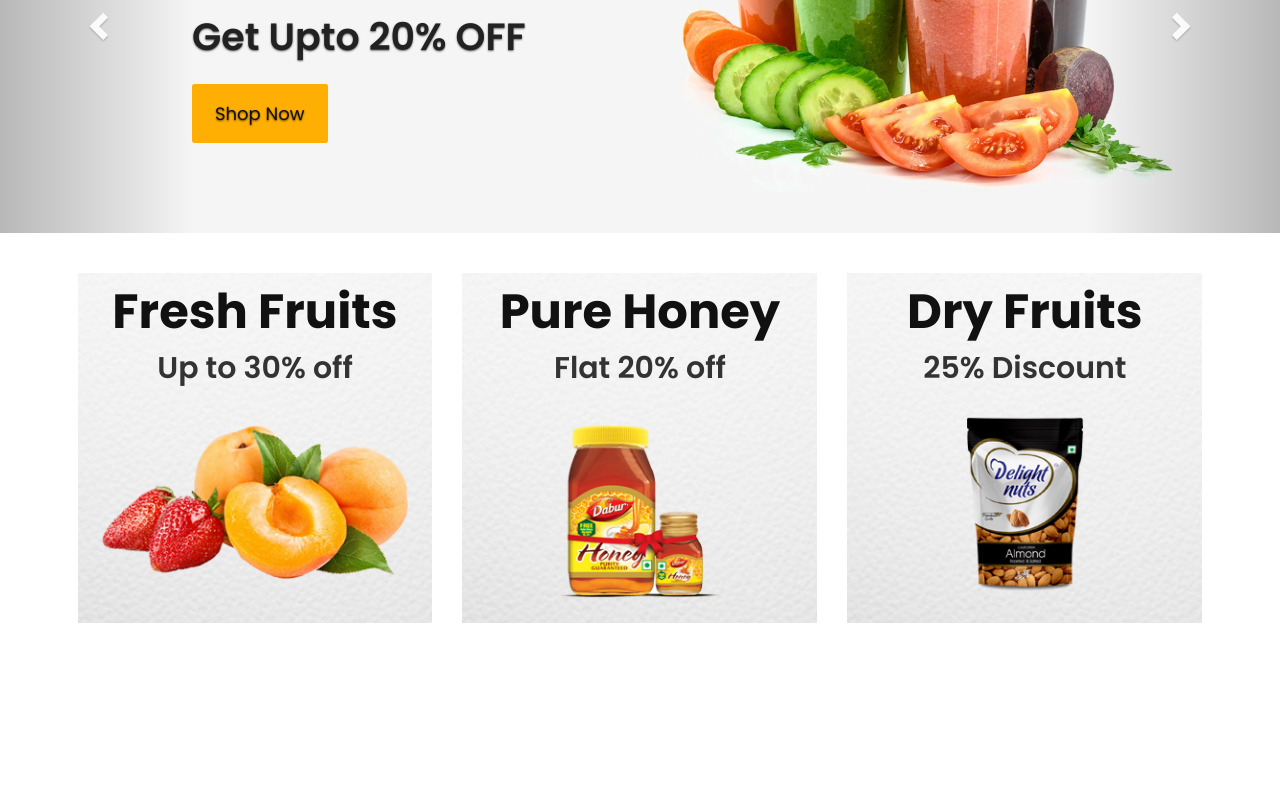
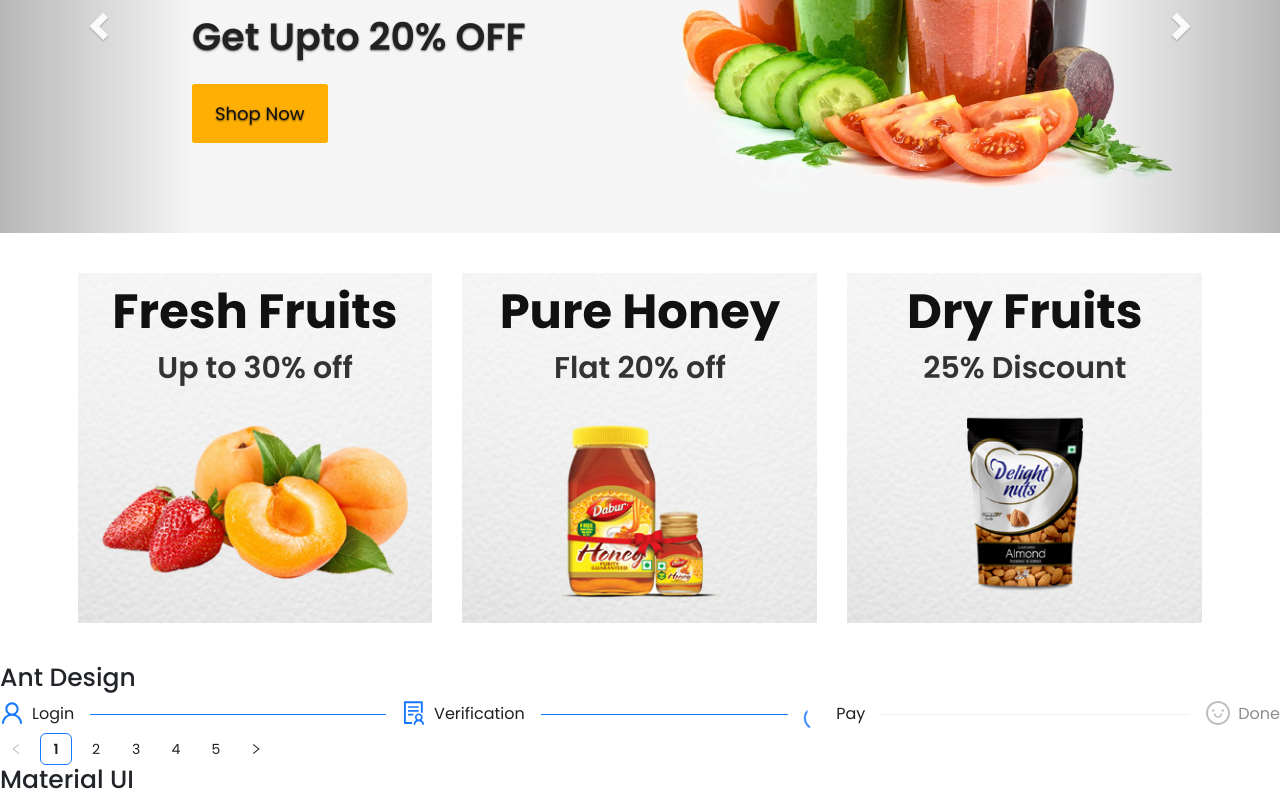
Before and after one commit to shraddhadevani3300/React_vite, a React (Vite) app: page / in a window 1280 px wide. Shown: the part 292-1092 px from the top of the page. Before the commit the page ends 955 px from the top, so only its background shows below. Built offline with nearby package versions, Linux system fonts and the light colour scheme.

Commit message:
Updated components and fixed imports

```diff
--- a/index.css
+++ b/index.css
@@ -101,7 +101,7 @@ border-left: 1px solid #666666;
 .header_inner li:hover>a{
     color: #ffaf04;
 }
-.header_inner .menu-item-shop>a::after{
+/* .header_inner .menu-item-shop>a::after{
     content: ' ▼';
     font-size: 1.5rem;
     margin-left: 5px;
@@ -112,7 +112,7 @@ border-left: 1px solid #666666;
     font-size: 1.5rem;
     margin-left: 5px;
     transition:  10s ease;
-}
+} */
  .sub_menu{
     display: none;
     position: absolute;
--- a/src/Header.jsx
+++ b/src/Header.jsx
@@ -1,5 +1,5 @@
 import Homebody from "./Homebody";
-
+import { IoMdArrowDropdown } from "react-icons/io";
 
 const Header=()=>{
     return(
@@ -36,7 +36,7 @@ const Header=()=>{
                   <a href="#">Home</a>
                 </li>
                 <li className="menu-item-shop">
-                  <a href="#">Shop</a>
+                  <a href="#">Shop <IoMdArrowDropdown /></a>
                   <ul className="sub_menu">
                     <li> <a href="#"> Fashion</a></li>
                     <li> <a href="#"> Jewellery</a></li>
--- a/src/Home.jsx
+++ b/src/Home.jsx
@@ -1,5 +1,6 @@
 import Header from "./Header";
 import Homebody from "./Homebody";
+import Rating from "./Rating";
 
 const Home=()=>{
     return(
@@ -7,6 +8,7 @@ const Home=()=>{
         <div className="home-page">
         <Header/>
         <Homebody/>
+        <Rating/>
         <div className="main-footer"></div>
       </div>
         </>
--- /dev/null
+++ b/src/Rating.jsx
@@ -0,0 +1,44 @@
+// import { Pagination } from "antd";
+// import ArrowDropDownIcon from '@mui/icons-material/ArrowDropDown';
+import { Pagination } from 'antd';
+import { LoadingOutlined, SmileOutlined, SolutionOutlined, UserOutlined } from '@ant-design/icons';
+import { Steps } from 'antd';
+
+
+const Rating=()=>{
+    return(
+
+        <>
+        <h1>Ant Design</h1>
+        <Steps
+    items={[
+      {
+        title: 'Login',
+        status: 'finish',
+        icon: <UserOutlined />,
+      },
+      {
+        title: 'Verification',
+        status: 'finish',
+        icon: <SolutionOutlined />,
+      },
+      {
+        title: 'Pay',
+        status: 'process',
+        icon: <LoadingOutlined />,
+      },
+      {
+        title: 'Done',
+        status: 'wait',
+        icon: <SmileOutlined />,
+      },
+    ]}
+  />
+        <Pagination defaultCurrent={1} total={50} />
+
+
+        <h1>Material UI</h1>
+        </>
+    )
+}
+export default Rating;
```
Also changed, not shown: package.json (+7 -1 lines), index.html (line endings or trailing spaces), 2 other files (tests, documents, lock files or other folders).
